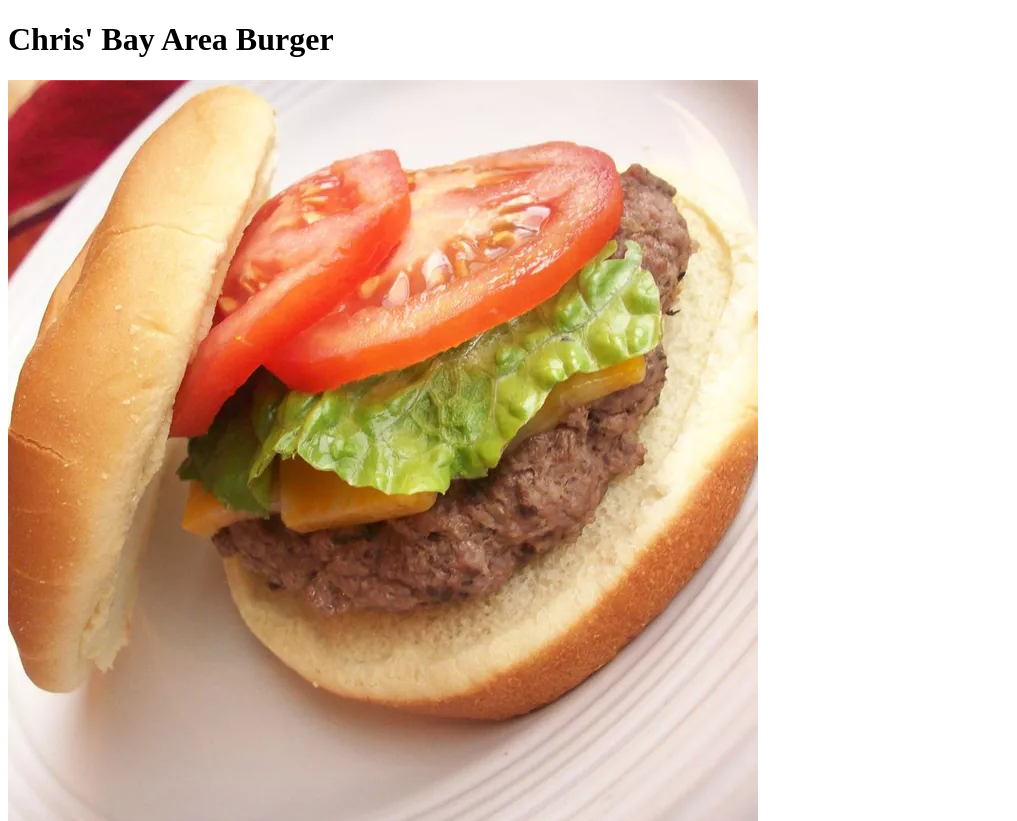
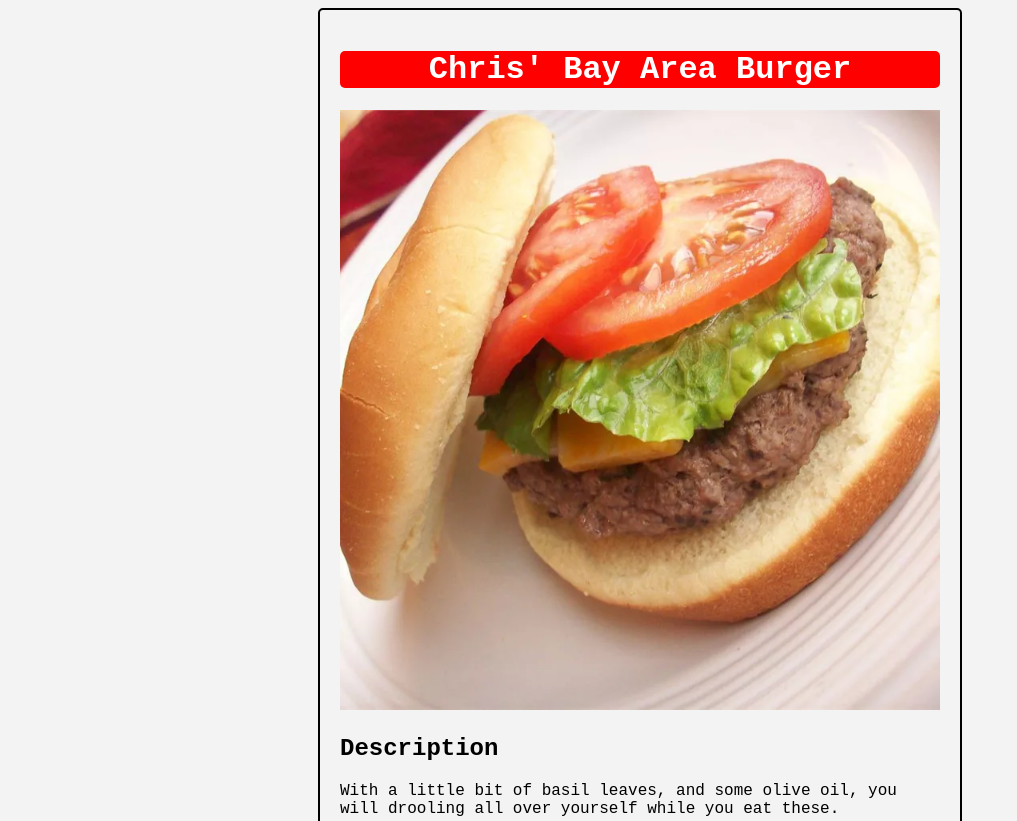
Before and after one commit to Fang20031-Coding/odin-recipes, a plain HTML site: page recipes/chris-bay-area-burger.html in a window 1280 px wide. Shown: the top 821 px of the page, without its empty margins (0-1017 px from the left). Drawn offline with Linux system fonts and the light colour scheme.

Commit message:
Add css to homepage and recipes

```diff
--- a/recipes/chris-bay-area-burger.html
+++ b/recipes/chris-bay-area-burger.html
@@ -4,8 +4,10 @@
     <meta charset="UTF-8">
     <meta name="viewport" content="width=device-width, initial-scale=1.0">
     <title>Chris' Bay Area Burger Recipe</title>
+    <link rel="stylesheet" href="../styles.css">
 </head>
 <body>
+    <div class="container">
     <h1>Chris' Bay Area Burger</h1>
     <img src="../img/chris-bay-area-burger.jpg"></img>
     <h2>Description</h2>
@@ -25,5 +27,6 @@
         <li>Preheat an outdoor grill for high heat. Mix together the ground beef, garlic, olive oil, salt, pepper, and basil. Divide into four balls, and flatten into patties.</li>
         <li>Cook the patties for about 3 to 5 minutes on each side, or to desired doneness. The internal temperature should be at least 160 degrees F (70 degrees C). Remove from grill and place onto hamburger buns. Top with desired toppings and condiments</li>
     </ol>
+</div>
 </body>
 </html>
--- /dev/null
+++ b/styles.css
@@ -0,0 +1,25 @@
+body {
+    font-family: Courier New, Verdana, Georgia;
+    background-color: #f3f3f3;
+    color: black;
+    align-items: center;
+}
+
+.container {
+    display: block;
+    margin: 0 auto;
+    width: 600px;
+    border-radius: 5px;
+    padding: 20px;
+    border: 2px solid ;
+}
+h1 {
+    background-color: red;
+    text-align: center;
+    border-radius: 5px;
+    color: white;
+}
+img {
+    max-width: 100%;
+    height: auto;
+}
```
Also changed, not shown: index.html (+1 -0 lines), recipes/seasoned-french-fries.html (+3 -0 lines), recipes/triple-dipped-fried-chicken.html (+3 -0 lines).
